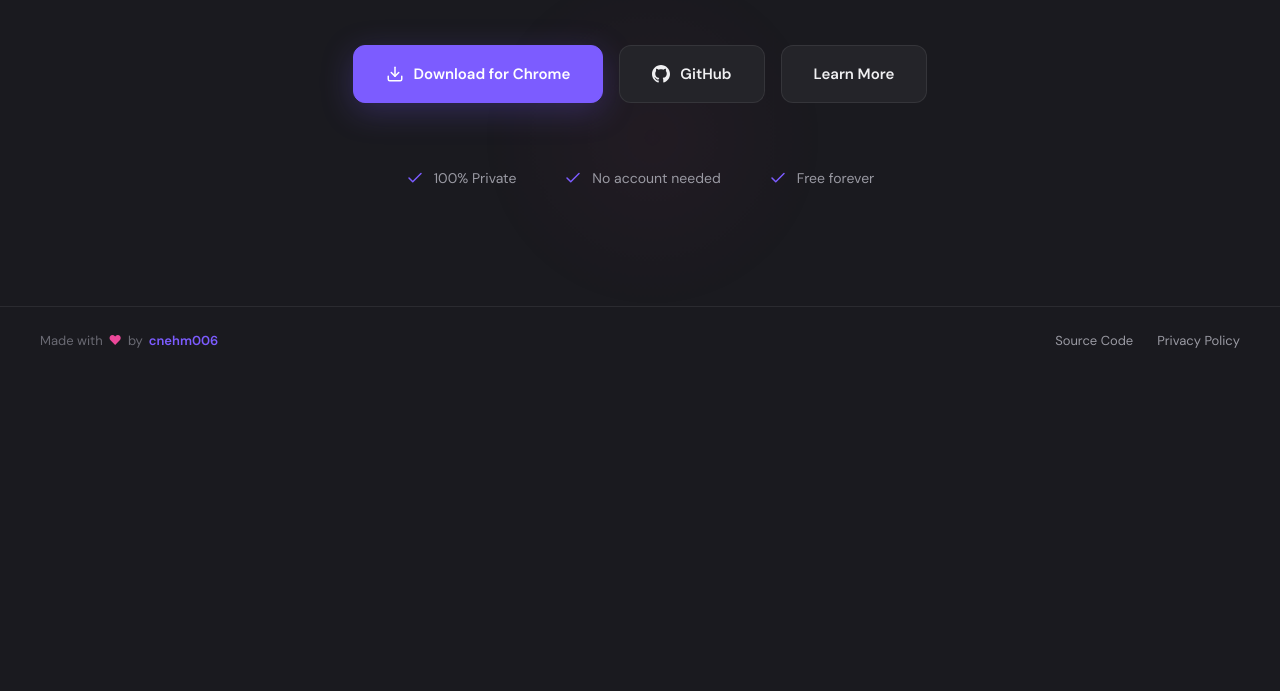
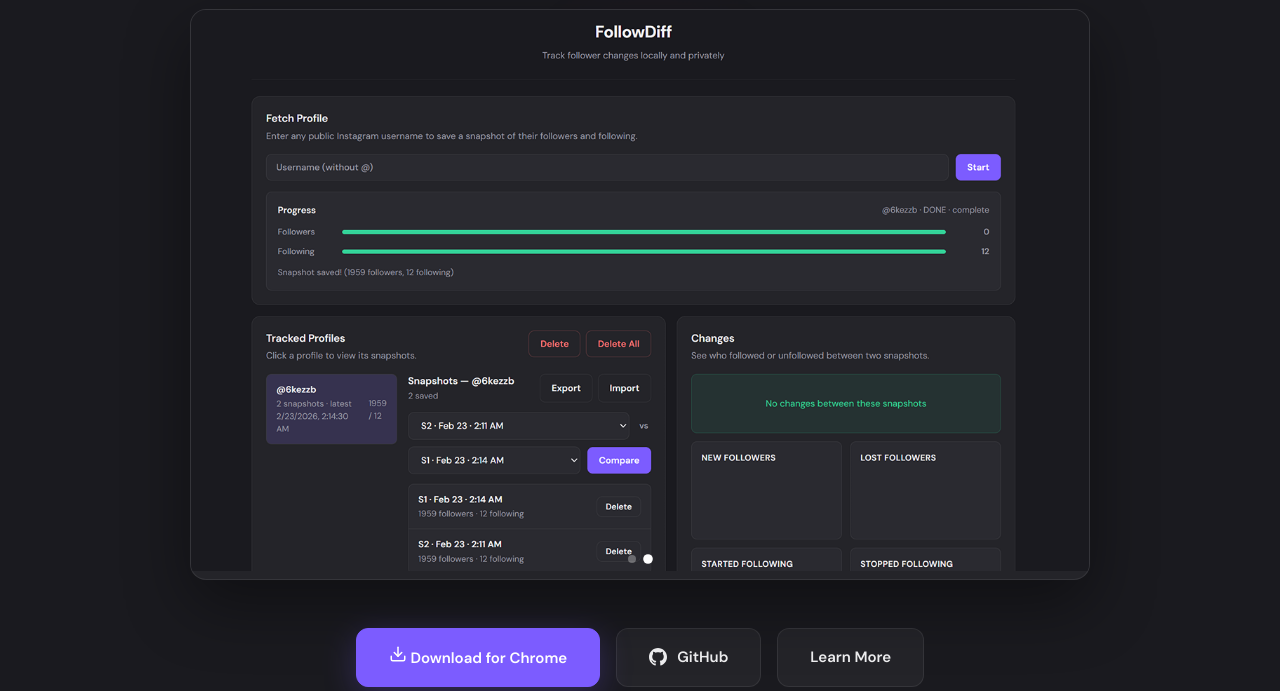
Before and after one commit to cnehm006/followdiff, a plain HTML site: page index.html in a window 1280 px wide. Shown: the part 494-1185 px from the top of the page. Before the commit the page ends 870 px from the top, so only its background shows below. Drawn offline with Linux system fonts and the light colour scheme.

Commit message:
slideshow

```diff
--- a/index.html
+++ b/index.html
@@ -244,9 +244,99 @@
         box-shadow: 0 12px 40px rgba(124, 92, 255, 0.35);
       }
 
+      .btn.coming-soon {
+        cursor: default;
+        position: relative;
+      }
+
+      .btn.coming-soon .btn-text {
+        transition: opacity 0.2s ease;
+      }
+
+      .btn.coming-soon:hover .btn-text {
+        opacity: 0;
+      }
+
+      .btn.coming-soon .btn-hover-text {
+        position: absolute;
+        inset: 0;
+        display: flex;
+        align-items: center;
+        justify-content: center;
+        opacity: 0;
+        transition: opacity 0.2s ease;
+      }
+
+      .btn.coming-soon:hover .btn-hover-text {
+        opacity: 1;
+      }
+
+      .btn.coming-soon:hover {
+        transform: none;
+        background: var(--card);
+        border-color: var(--border);
+        box-shadow: none;
+      }
+
       .btn svg {
         width: 18px;
         height: 18px;
+      }
+
+      /* Slideshow */
+      .slideshow-container {
+        width: 100%;
+        max-width: 900px;
+        margin: 0 auto 48px;
+        position: relative;
+        border-radius: 16px;
+        overflow: hidden;
+        border: 1px solid var(--border);
+        background: var(--card);
+        box-shadow: 0 24px 64px rgba(0, 0, 0, 0.4);
+      }
+
+      .slideshow {
+        display: flex;
+        transition: transform 0.5s ease;
+      }
+
+      .slide {
+        min-width: 100%;
+        aspect-ratio: 16 / 10;
+      }
+
+      .slide img {
+        width: 100%;
+        height: 100%;
+        object-fit: cover;
+      }
+
+      .slideshow-dots {
+        position: absolute;
+        bottom: 16px;
+        left: 50%;
+        transform: translateX(-50%);
+        display: flex;
+        gap: 8px;
+      }
+
+      .dot {
+        width: 8px;
+        height: 8px;
+        border-radius: 50%;
+        background: rgba(255, 255, 255, 0.3);
+        cursor: pointer;
+        transition: all 0.2s ease;
+      }
+
+      .dot.active {
+        background: white;
+        transform: scale(1.2);
+      }
+
+      .dot:hover {
+        background: rgba(255, 255, 255, 0.6);
       }
 
       /* Feature highlights */
@@ -356,6 +446,11 @@
           gap: 20px;
         }
 
+        .slideshow-container {
+          border-radius: 12px;
+          margin-bottom: 32px;
+        }
+
         footer .container {
           flex-direction: column;
           gap: 16px;
@@ -390,11 +485,25 @@
 
       <p class="subtitle">Save snapshots of any public profile. Compare them over time to see exactly who followed or unfollowed.</p>
 
+      <div class="slideshow-container">
+        <div class="slideshow" id="slideshow">
+          <div class="slide"><img src="slideshow/1.png" alt="FollowDiff screenshot 1" /></div>
+          <div class="slide"><img src="slideshow/2.png" alt="FollowDiff screenshot 2" /></div>
+        </div>
+        <div class="slideshow-dots">
+          <span class="dot active" data-index="0"></span>
+          <span class="dot" data-index="1"></span>
+        </div>
+      </div>
+
       <div class="hero-buttons">
-        <a href="#" class="btn primary">
-          <svg fill="none" stroke="currentColor" stroke-width="2" stroke-linecap="round" stroke-linejoin="round" viewBox="0 0 24 24"><path d="M21 15v4a2 2 0 0 1-2 2H5a2 2 0 0 1-2-2v-4"/><polyline points="7 10 12 15 17 10"/><line x1="12" x2="12" y1="15" y2="3"/></svg>
-          Download for Chrome
-        </a>
+        <span class="btn primary coming-soon">
+          <span class="btn-text">
+            <svg fill="none" stroke="currentColor" stroke-width="2" stroke-linecap="round" stroke-linejoin="round" viewBox="0 0 24 24"><path d="M21 15v4a2 2 0 0 1-2 2H5a2 2 0 0 1-2-2v-4"/><polyline points="7 10 12 15 17 10"/><line x1="12" x2="12" y1="15" y2="3"/></svg>
+            Download for Chrome
+          </span>
+          <span class="btn-hover-text">Coming Soon</span>
+        </span>
         <a href="https://github.com/cnehm006/followdiff" target="_blank" class="btn">
           <svg viewBox="0 0 24 24" fill="currentColor"><path d="M12 0c-6.626 0-12 5.373-12 12 0 5.302 3.438 9.8 8.207 11.387.599.111.793-.261.793-.577v-2.234c-3.338.726-4.033-1.416-4.033-1.416-.546-1.387-1.333-1.756-1.333-1.756-1.089-.745.083-.729.083-.729 1.205.084 1.839 1.237 1.839 1.237 1.07 1.834 2.807 1.304 3.492.997.107-.775.418-1.305.762-1.604-2.665-.305-5.467-1.334-5.467-5.931 0-1.311.469-2.381 1.236-3.221-.124-.303-.535-1.524.117-3.176 0 0 1.008-.322 3.301 1.23.957-.266 1.983-.399 3.003-.404 1.02.005 2.047.138 3.006.404 2.291-1.552 3.297-1.23 3.297-1.23.653 1.653.242 2.874.118 3.176.77.84 1.235 1.911 1.235 3.221 0 4.609-2.807 5.624-5.479 5.921.43.372.823 1.102.823 2.222v3.293c0 .319.192.694.801.576 4.765-1.589 8.199-6.086 8.199-11.386 0-6.627-5.373-12-12-12z"/></svg>
           GitHub
@@ -429,5 +538,24 @@
         </div>
       </div>
     </footer>
+
+    <script>
+      const slideshow = document.getElementById('slideshow');
+      const dots = document.querySelectorAll('.dot');
+      let current = 0;
+      const total = 2;
+
+      function goTo(index) {
+        current = index;
+        slideshow.style.transform = `translateX(-${current * 100}%)`;
+        dots.forEach((dot, i) => dot.classList.toggle('active', i === current));
+      }
+
+      dots.forEach(dot => {
+        dot.addEventListener('click', () => goTo(parseInt(dot.dataset.index)));
+      });
+
+      setInterval(() => goTo((current + 1) % total), 4000);
+    </script>
   </body>
 </html>
```
Also changed, not shown: slideshow/1.png (added), slideshow/2.png (added).
